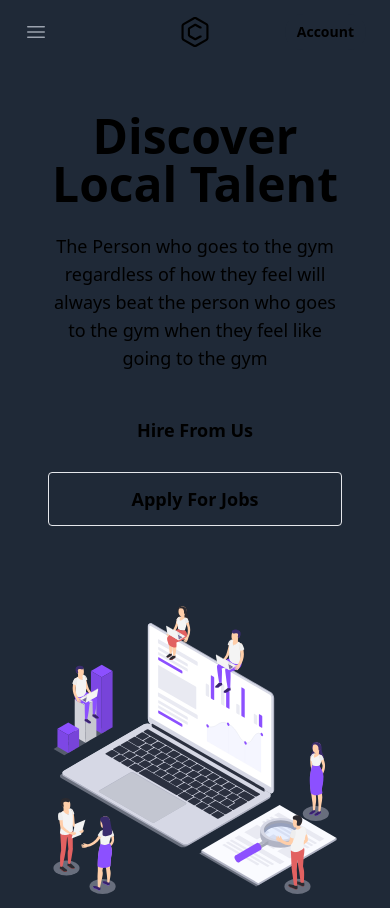
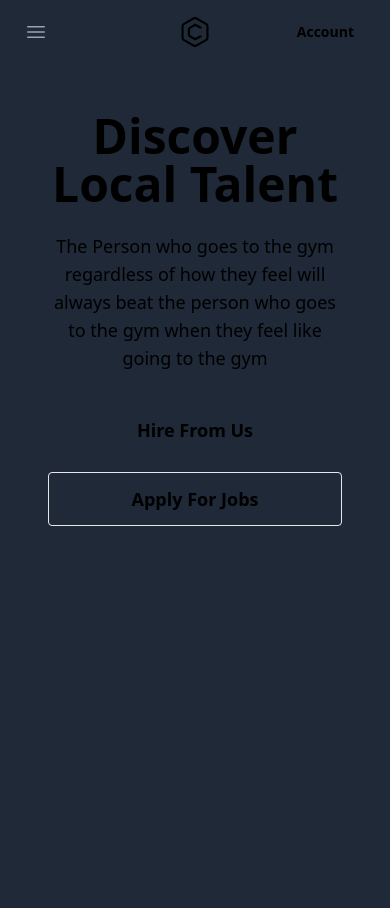
Before and after one commit to Marius-Mulama/crispy-train-frontend, a React (Create React App) app: page / in a window 390 px wide. Built offline with nearby package versions, Linux system fonts and the light colour scheme.

Commit message:
Some Style changes

```diff
--- a/src/App.css
+++ b/src/App.css
@@ -36,3 +36,12 @@
     transform: rotate(360deg);
   }
 }
+
+html{
+  max-height:100vh;
+  overflow:hidden;
+}
+
+body {
+  height: 100%;
+}
--- a/src/pages/Landing.js
+++ b/src/pages/Landing.js
@@ -14,10 +14,10 @@ function Landing() {
 			</p>
 			<div className="flex flex-col space-y-4 sm:items-center sm:justify-center sm:flex-row sm:space-y-0 sm:space-x-4 lg:justify-start">
 				<a href="/" className="px-8 py-3 text-lg font-semibold rounded dark:bg-violet-400 dark:text-gray-900">Hire From Us</a>
-				<a href="/" className="px-8 py-3 text-lg font-semibold border rounded dark:border-gray-100">Apply For Jobs</a>
+				<a href="/signup" className="px-8 py-3 text-lg font-semibold border rounded dark:border-gray-100">Apply For Jobs</a>
 			</div>
 		</div>
-		<div className="flex justify-center p-6 mt-8 lg:mt-0 h-72 sm:h-80 lg:h-96 xl:h-112 2xl:h-128 items-stretch">
+		<div className=" invisible lg:visible flex justify-center p-6 mt-8 lg:mt-0 h-72 sm:h-80 lg:h-96 xl:h-112 2xl:h-128 items-stretch ">
 			<img src={business_svg} alt="" className="object-contain h-72 sm:h-80 lg:h-96 xl:h-112 2xl:h-128" />
 		</div>
 	</div>
```
